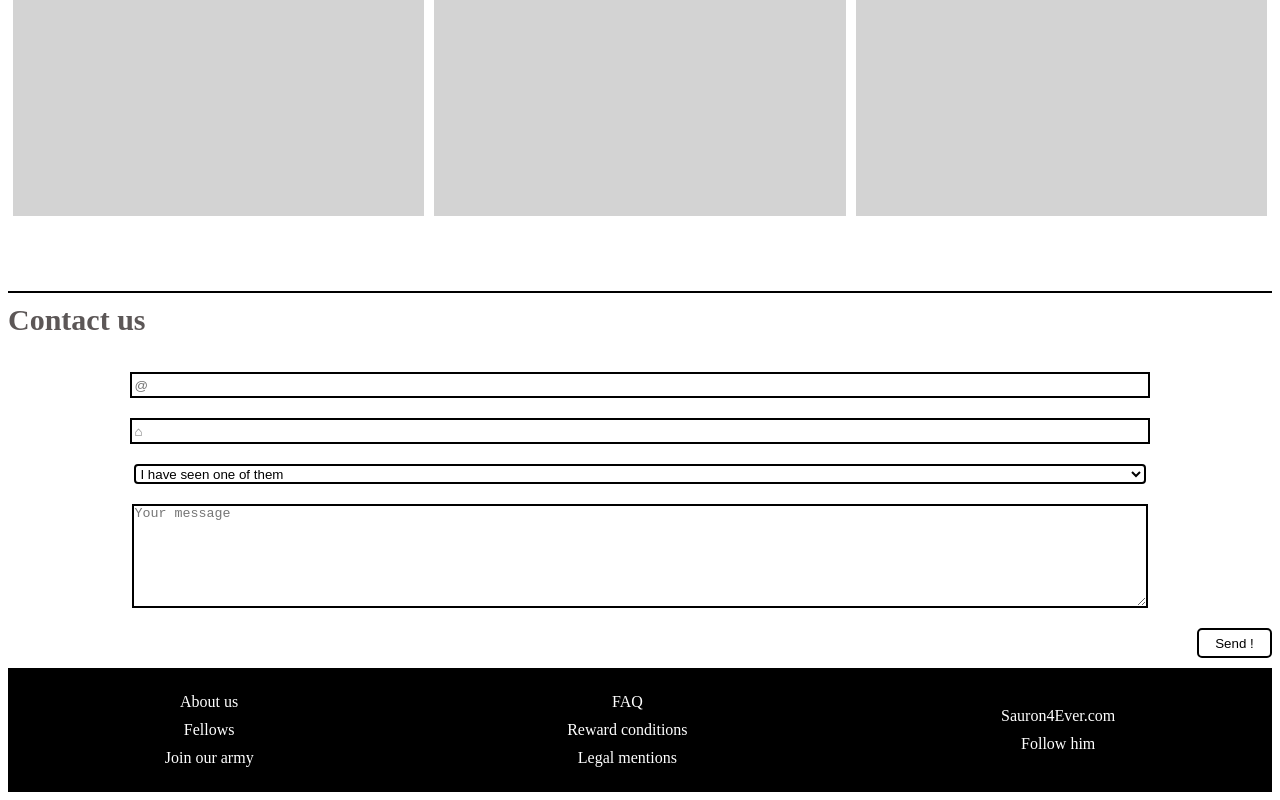
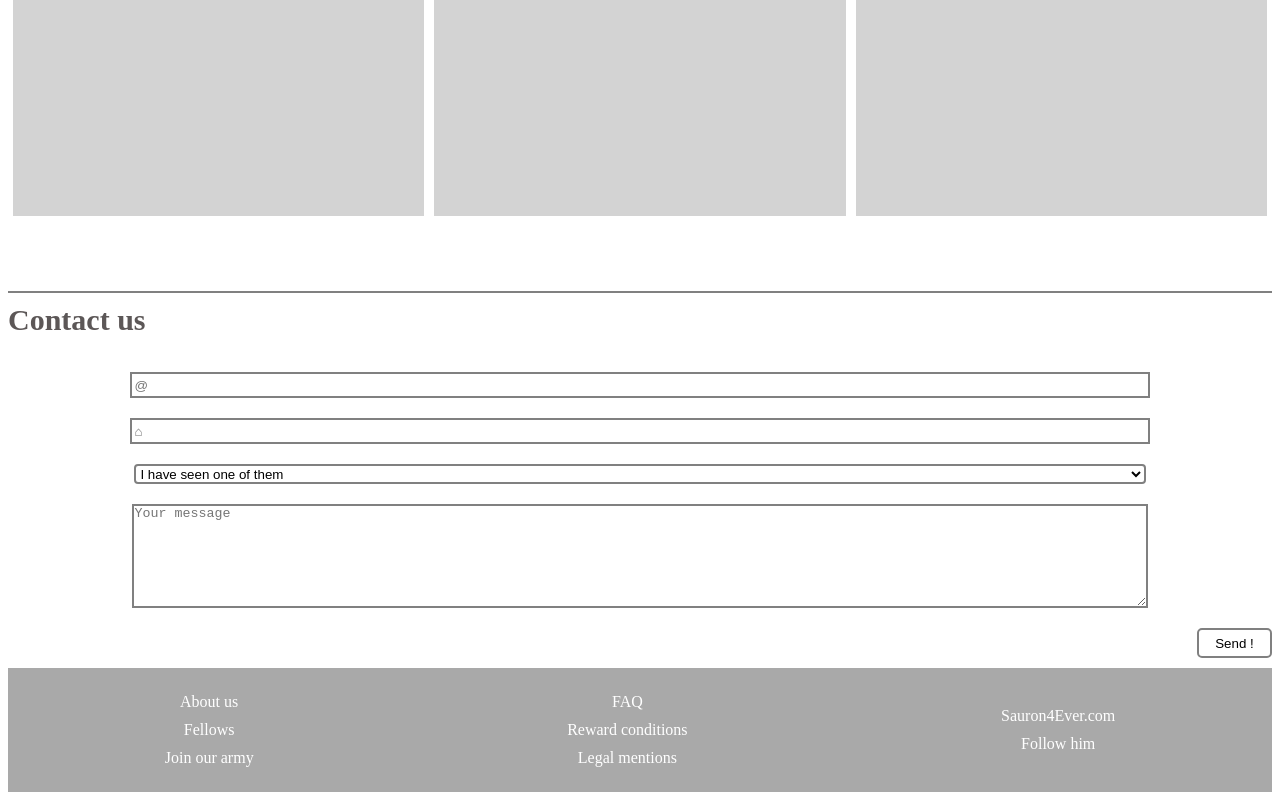
Before and after one commit to reavegodo/CSS-Flexbox, a plain HTML site: page index.html in a window 1280 px wide. Shown: the part 686-1486 px from the top of the page. Drawn offline with Linux system fonts and the light colour scheme.

Commit message:
Update style.css

```diff
--- a/style.css
+++ b/style.css
@@ -1,6 +1,6 @@
 
 nav {
-    background-color: black;
+    background-color: grey;
     font-size: 24px;
     margin : 0px;
     min-height: 40px;
@@ -67,7 +67,7 @@ article {
 
 
 form{
-    border-top: solid 2px black;
+    border-top: solid 2px grey;
     padding-top: 20px;
     width: 85%;
     margin: auto;
@@ -79,7 +79,7 @@ form{
 
 input, select
 {
-    border : solid 2px black;
+    border : solid 2px grey;
     width: 100%;
     margin : 10px auto;
     height: 20px;
@@ -100,7 +100,7 @@ form h2{
 }
 
 textarea{
-    border : solid 2px black;
+    border : solid 2px grey;
     width: 100%;
     margin : 10px auto;
     height: 100px;
@@ -116,7 +116,7 @@ textarea{
 
 
 footer{
-    background-color: black;
+    background-color: darkgrey;
     color: white;
     display: flex;
     justify-content: space-around;
@@ -155,7 +155,7 @@ nav a{
 nav a:hover{
 
     background-color: white;
-    color: black;
+    color: grey;
 
 
 }
```
